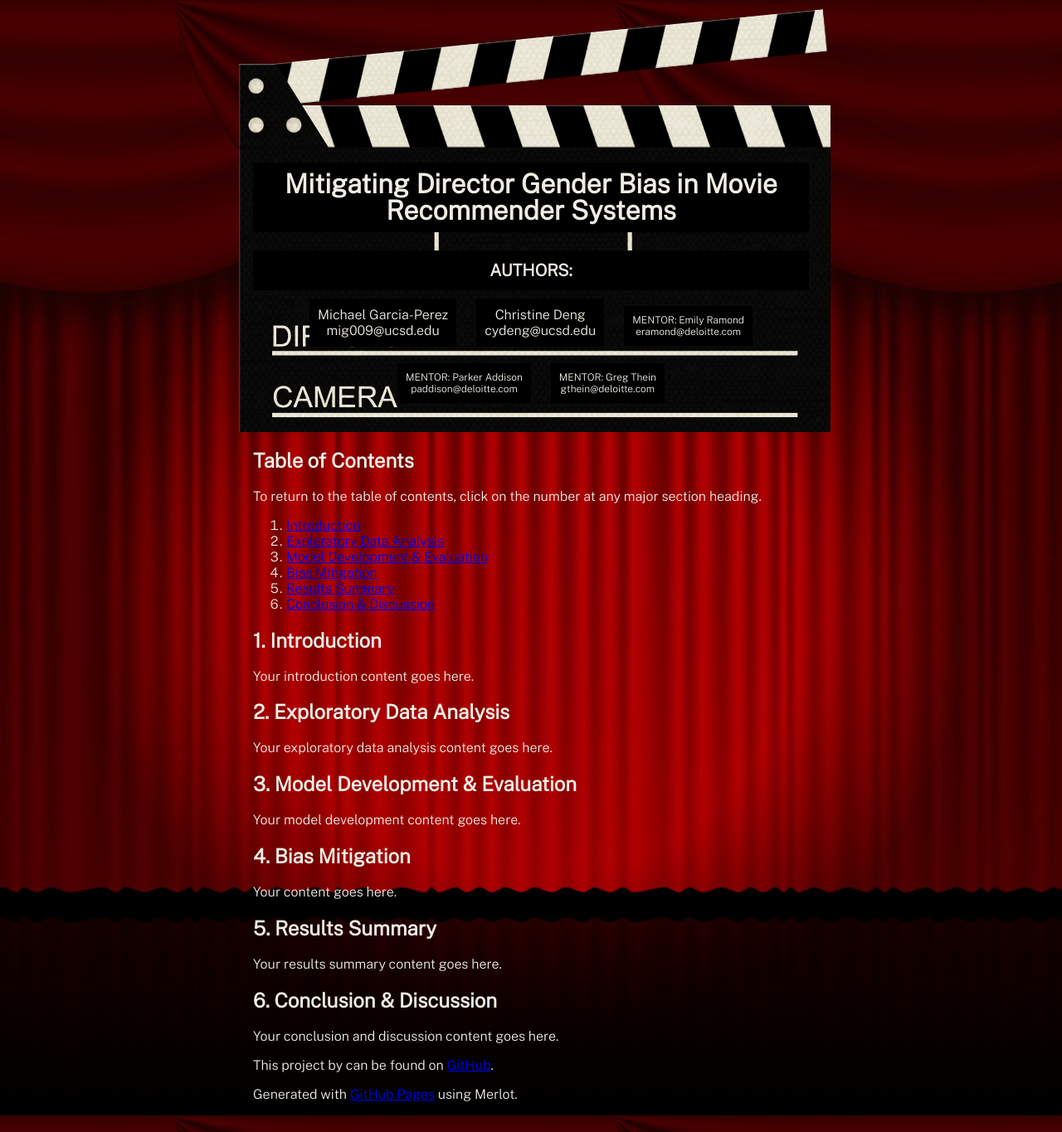
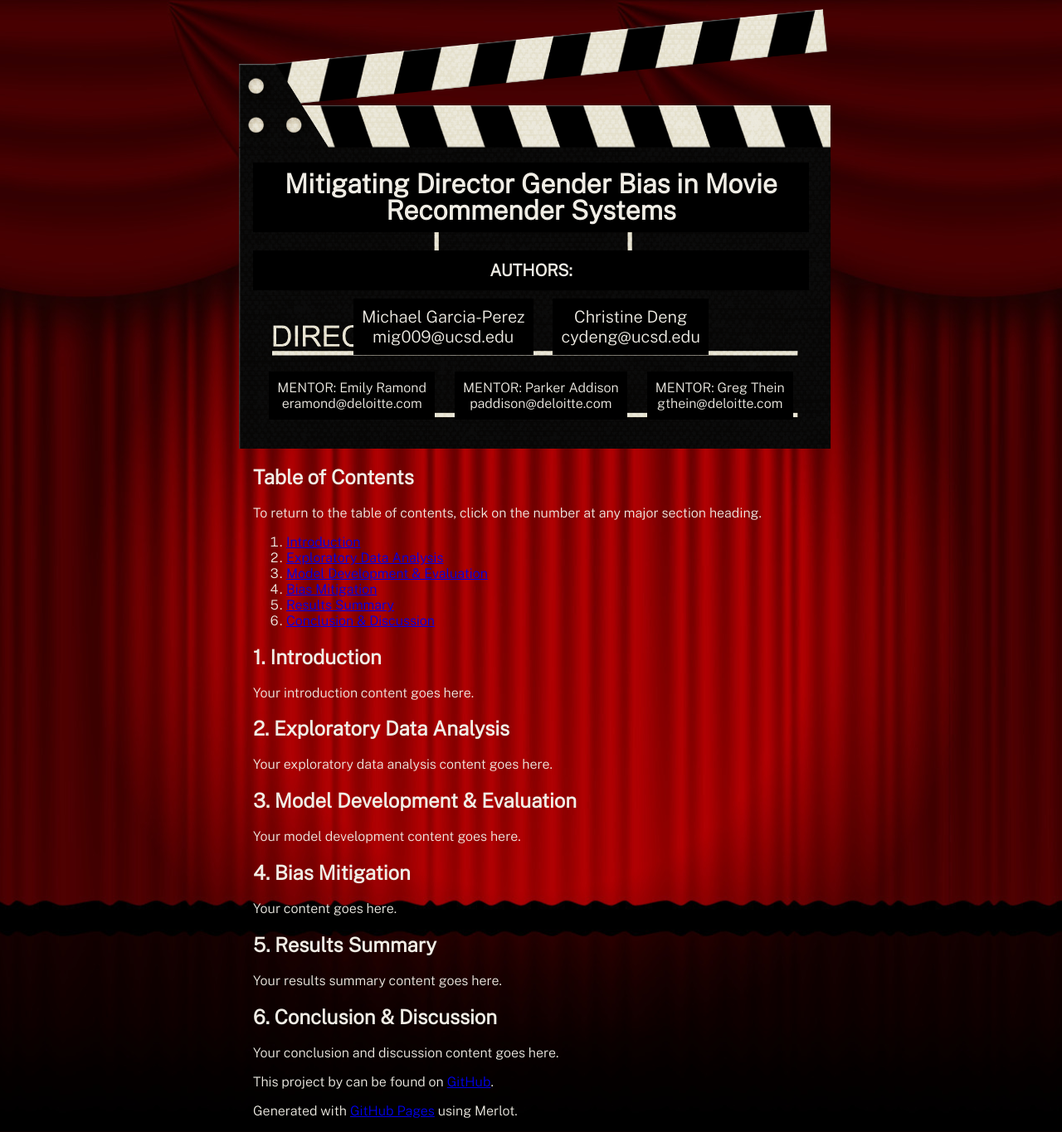
Before and after one commit to michael-garciaperez/DSC180A-Methodology-5, a Jekyll site: the page built from index.md, in a window 1280 px wide. Shown: the whole page at 83% size. Built offline with Jekyll 4.4.1, drawn with Linux system fonts in a browser that asks for light colours.

Commit message:
Update default.html

```diff
--- a/_layouts/default.html
+++ b/_layouts/default.html
@@ -31,11 +31,11 @@
 
     <div class="author-mentor-container">
       <h2 style="font-size: 1.25em; margin-bottom: 0px;">AUTHORS:</h2>
-      <p style="font-size: 1em;">Michael Garcia-Perez<br>mig009@ucsd.edu</p>
-      <p style="font-size: 1em;">Christine Deng<br>cydeng@ucsd.edu</p>
-      <p style="font-size: 0.75em;">MENTOR: Emily Ramond<br>eramond@deloitte.com</p>
-      <p style="font-size: 0.75em;">MENTOR: Parker Addison<br>paddison@deloitte.com</p>
-      <p style="font-size: 0.75em;">MENTOR: Greg Thein<br>gthein@deloitte.com</p>
+      <p style="font-size: 1.25em;">Michael Garcia-Perez<br>mig009@ucsd.edu</p>
+      <p style="font-size: 1.25em;">Christine Deng<br>cydeng@ucsd.edu</p>
+      <p style="font-size: 1em;">MENTOR: Emily Ramond<br>eramond@deloitte.com</p>
+      <p style="font-size: 1em;">MENTOR: Parker Addison<br>paddison@deloitte.com</p>
+      <p style="font-size: 1em;">MENTOR: Greg Thein<br>gthein@deloitte.com</p>
     </div>
   </header>
 
```
